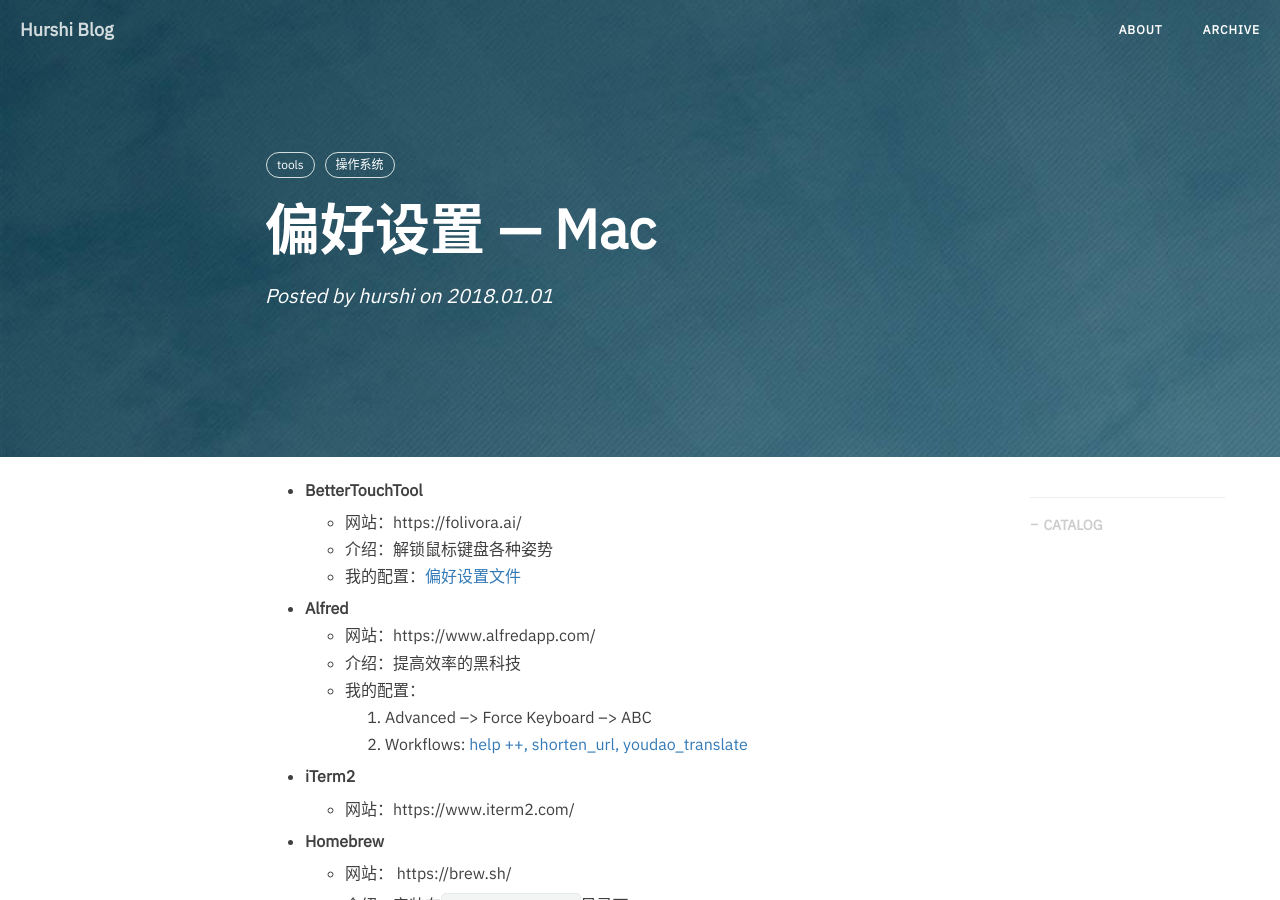
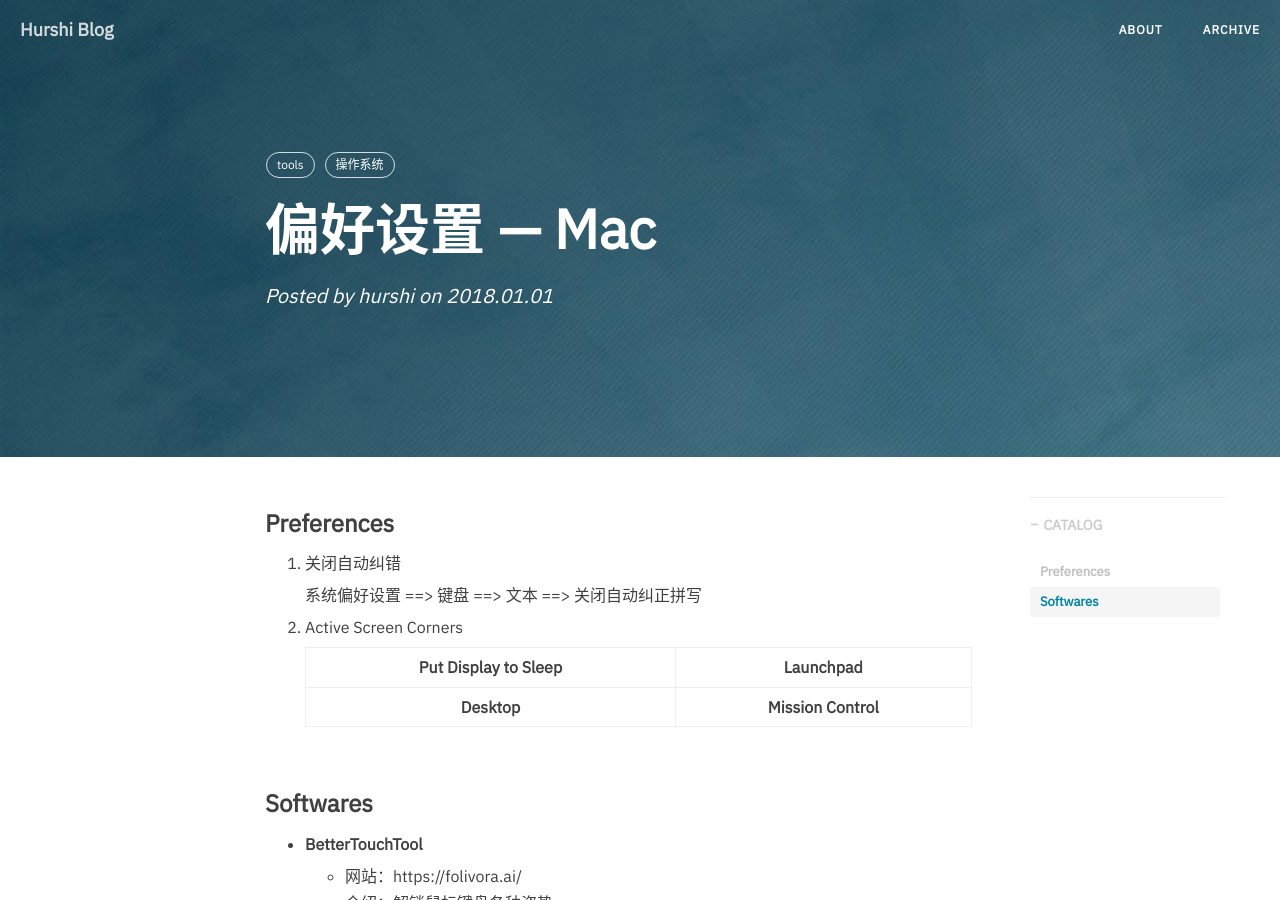
Before and after one commit to hurshi/hurshi.github.io, a Jekyll site: the page built from _posts/2018-01-01-preference_mac.md, in a window 1280 px wide and 900 px high. Built offline with Jekyll 4.4.1, drawn with Linux system fonts in a browser that asks for light colours; nearby versions of some CDN libraries; comment, search, counter and statistics services are not loaded.

Commit message:
add mac preference

```diff
--- a/_posts/2018-01-01-preference_mac.md
+++ b/_posts/2018-01-01-preference_mac.md
@@ -7,7 +7,19 @@
     - 操作系统
 ---
 
+### Preferences
 
+1. 关闭自动纠错
+
+   系统偏好设置 ==> 键盘 ==> 文本 ==> 关闭自动纠正拼写
+
+2. Active Screen Corners
+
+   | Put Display to Sleep |      Launchpad      |
+   | :------------------: | :-----------------: |
+   |     **Desktop**      | **Mission Control** |
+
+### Softwares
 * **BetterTouchTool**
 
   * 网站：https://folivora.ai/
@@ -15,11 +27,12 @@
   * 我的配置：[偏好设置文件](/assets/bettertouchtool_20181224.json ':ignore')
 
 * **Alfred**
+
   * 网站：https://www.alfredapp.com/
   * 介绍：提高效率的黑科技
   * 我的配置：
     1. Advanced --> Force Keyboard --> ABC
-    2. Workflows: [help ++, shorten_url, youdao_translate](https://github.com/hurshi/AlfredWorkflow)
+  2. Workflows: [help ++, shorten_url, youdao_translate](https://github.com/hurshi/AlfredWorkflow)
 
 * **iTerm2**
 
```
